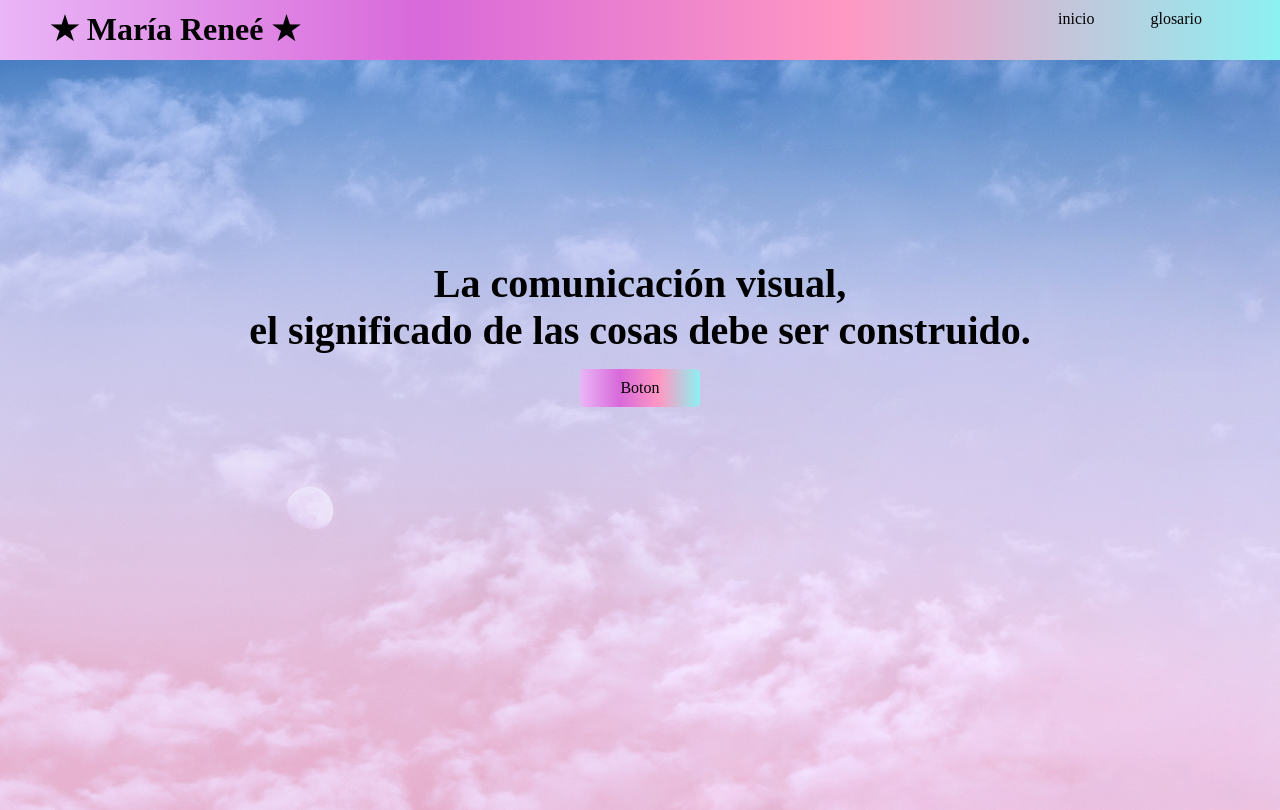
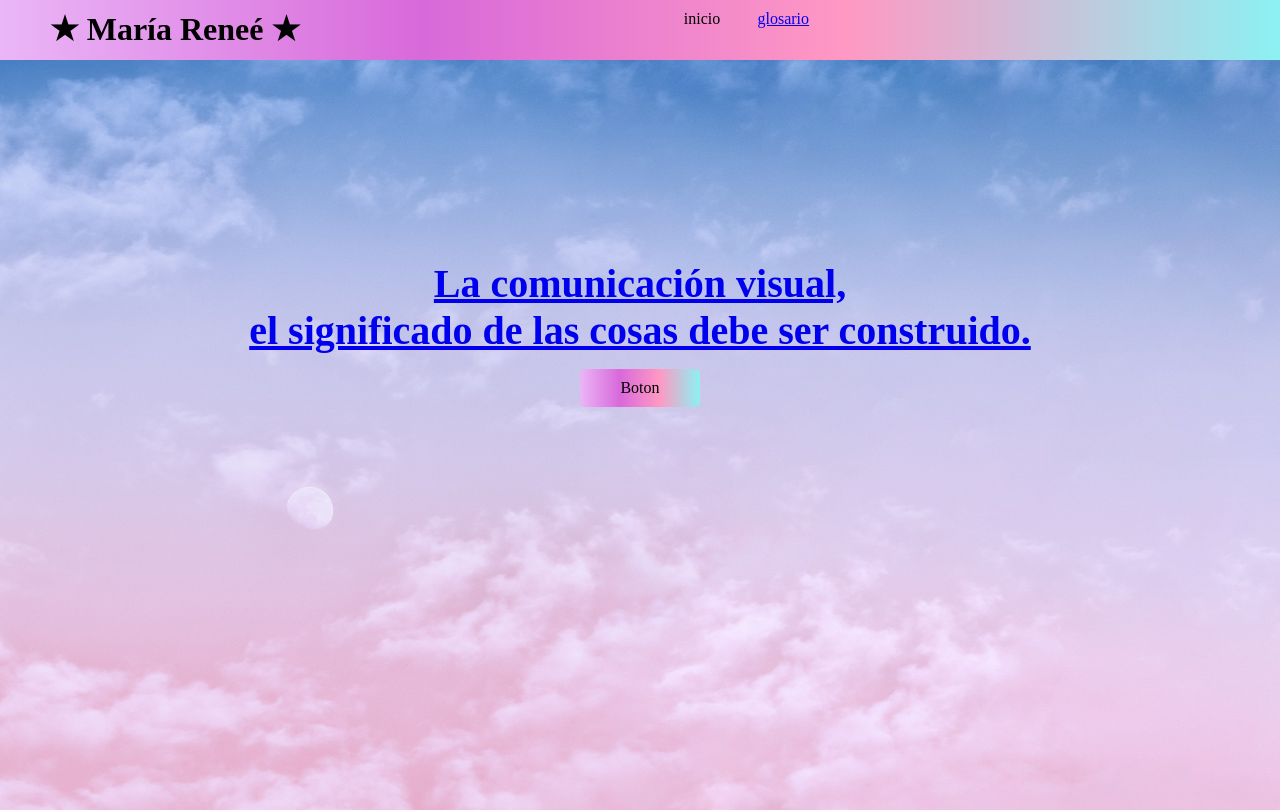
Before and after one commit to Mgarcia2000/Glosario2, a plain HTML site: page index.html in a window 1280 px wide. Drawn offline with Linux system fonts and the light colour scheme.

Commit message:
Update index.html

```diff
--- a/index.html
+++ b/index.html
@@ -15,7 +15,7 @@
 
         <ul class="nav">
             <li>inicio</li>
-            <li>glosario</li>
+            <li><a href="glosario.html">glosario</li>
 
         </ul>
     </header>
```
